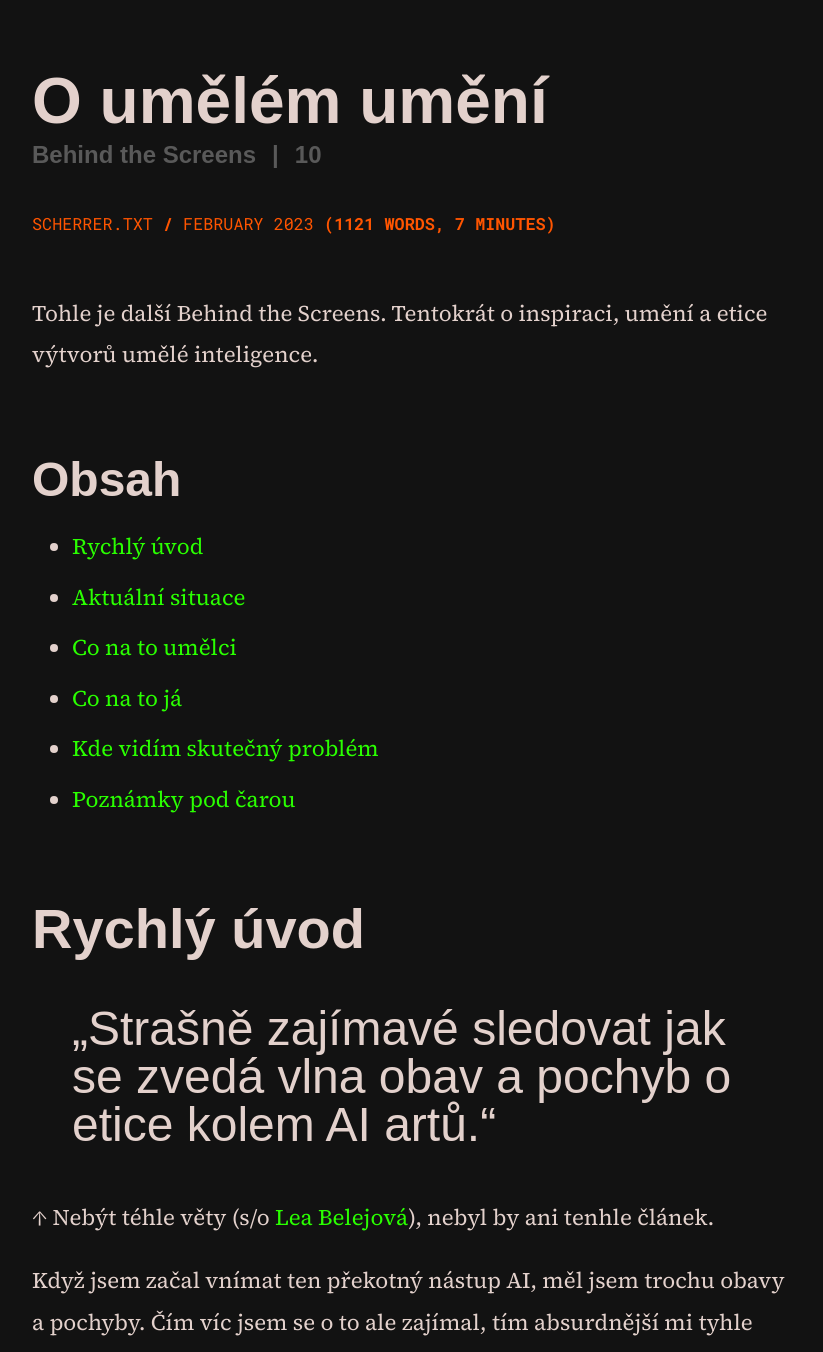
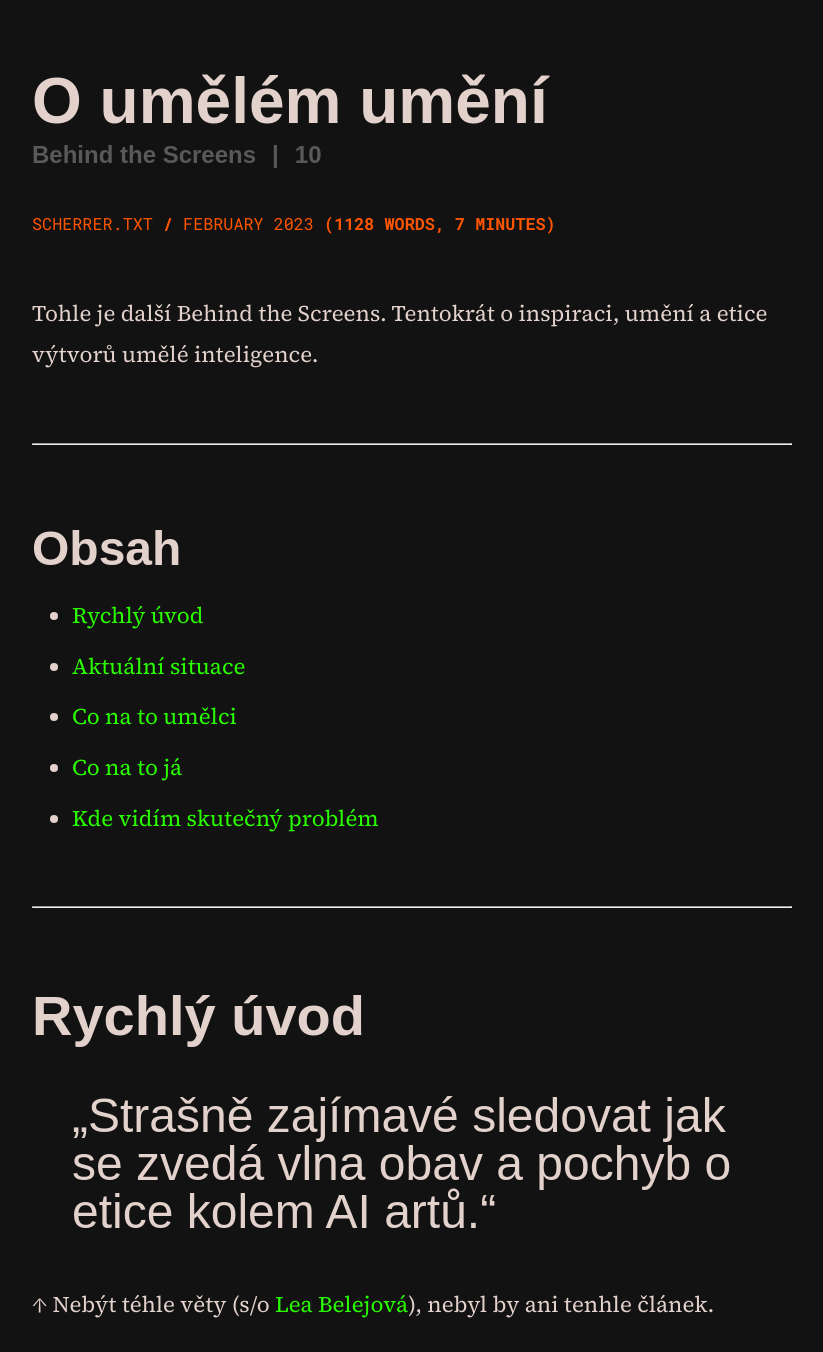
Before and after one commit to scherrer-txt/bts, a Jekyll site: the page built from _posts/2023-02-01-o-umelem-umeni.md, in a window 1280 px wide and 1400 px high, scrolled down 520 px, cut to the strip 48-1400 px from the top of the window. Shown: the whole strip, without its empty margins (228-1051 px from the left). Built offline with Jekyll 4.4.1, drawn with Linux system fonts in a browser that asks for light colours; some web fonts are replaced.

Commit message:
Update 2023-02-01-o-umelem-umeni.md

```diff
--- a/_posts/2023-02-01-o-umelem-umeni.md
+++ b/_posts/2023-02-01-o-umelem-umeni.md
@@ -10,13 +10,15 @@ order: 10
 
 Tohle je další Behind the Screens. Tentokrát o inspiraci, umění a etice výtvorů umělé inteligence.
 
+---
+
 ### Obsah
-- [Rychlý úvod](#rychlý-úvod)
-- [Aktuální situace](#aktuální-situace)
-- [Co na to umělci](#co-na-to-umělci)
-- [Co na to já](#co-na-to-já)
-- [Kde vidím skutečný problém](#kde-vidím-skutečný-problém)
-- [Poznámky pod čarou](#poznámky-pod-čarou)
+{:.no_toc}
+
+* TOC
+{:toc}
+
+---
 
 ## Rychlý úvod
 > „Strašně zajímavé sledovat jak se zvedá vlna obav a pochyb o etice kolem AI artů.“
```
